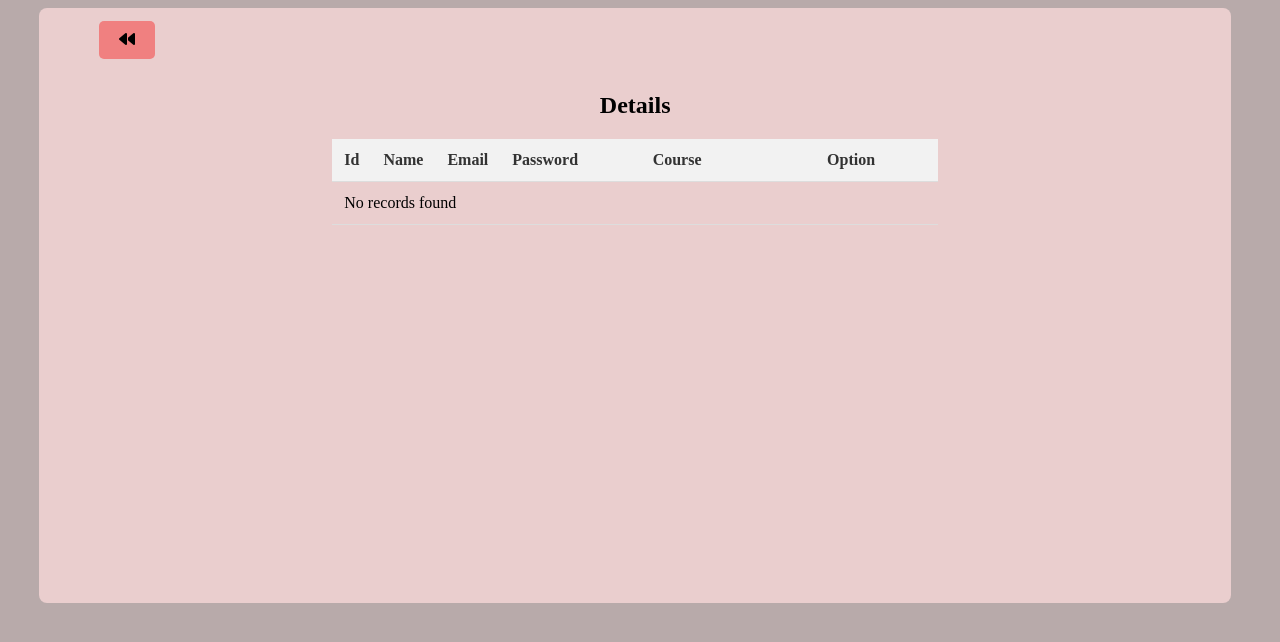
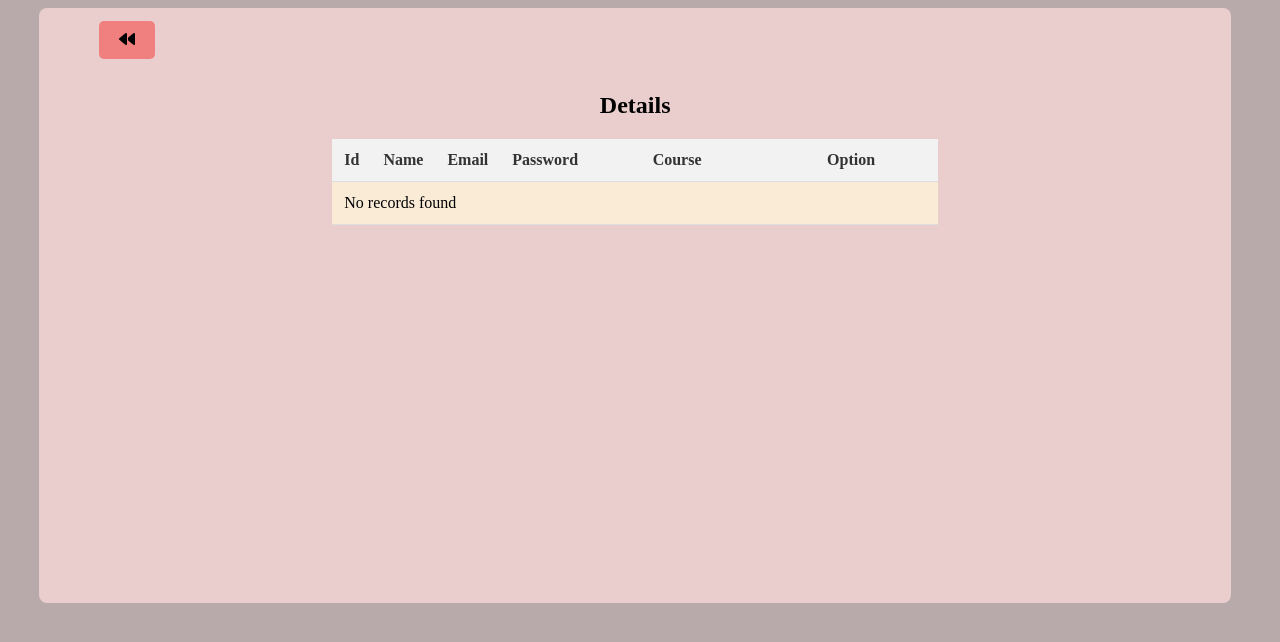
Before and after one commit to madhankumarp1/PHP_Task_Encrypt, a PHP site: page /view/admin.php in a window 1280 px wide. Shown: the top 642 px of the page. Run offline with PHP 8.4, Linux system fonts and the light colour scheme; the visitor is signed in with stand-in values (Sample User, id 1); data that the repository does not hold is empty.

Commit message:
Add files via upload

```diff
--- a/view/CSS/admin_view.css
+++ b/view/CSS/admin_view.css
@@ -55,6 +55,8 @@ table {
     border-collapse: collapse;
     /* margin: 20px 0; */
     table-layout: fixed;
+    background: antiquewhite;
+
 }
 
 
```
